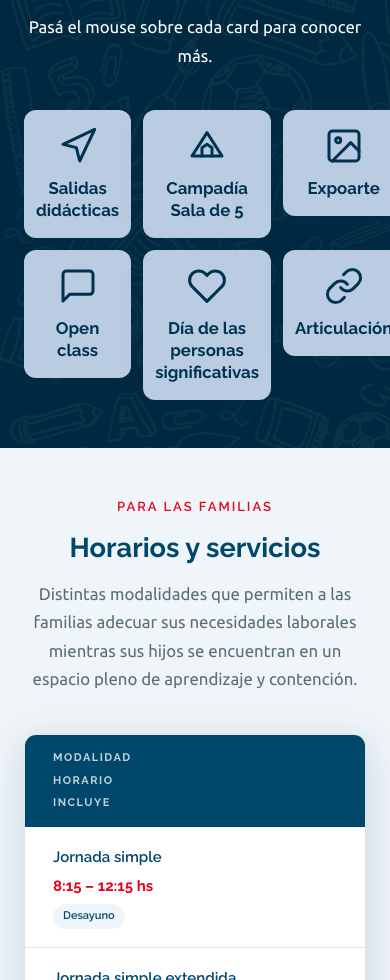
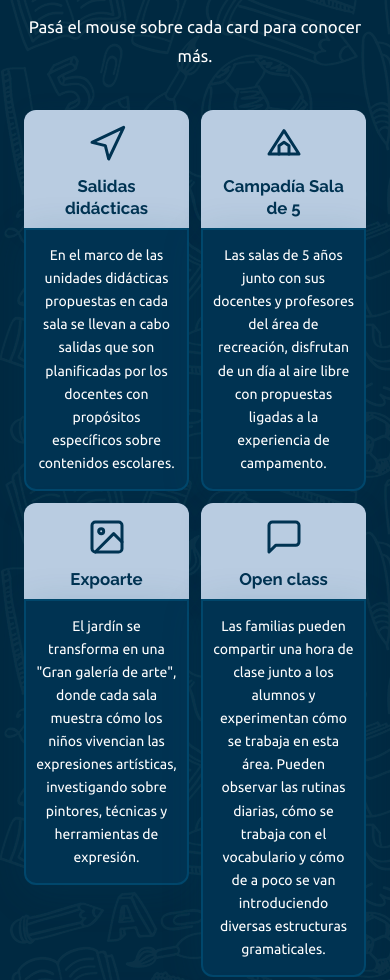
Before and after one commit to aulatechsc/sitioweb, a plain HTML site: page nivel-inicial.html in a window 390 px wide. Shown: the part 8455-9435 px from the top of the page. Drawn offline with Linux system fonts and the light colour scheme.

Commit message:
Mobile: flip cards en experiencias muestran contenido directo sin click, grilla responsive corregida

```diff
--- a/nivel-inicial.html
+++ b/nivel-inicial.html
@@ -559,7 +559,7 @@
         <h2 class="section__title">Experiencias educativas</h2>
         <p class="section__desc">Pasá el mouse sobre cada card para conocer más.</p>
       </div>
-      <div class="flip-grid" style="grid-template-columns:repeat(3,1fr)">
+      <div class="flip-grid">
 
         <div class="flip-card">
           <div class="flip-card__inner">
--- a/styles.css
+++ b/styles.css
@@ -1234,15 +1234,14 @@ ul { list-style: none; }
 @media (max-width: 900px) { .flip-grid { grid-template-columns: repeat(2, 1fr); } }
 @media (max-width: 600px) {
   .flip-grid { grid-template-columns: 1fr 1fr; gap: 12px; }
-  .flip-card { height: auto; perspective: none; }
-  .flip-card__inner { height: auto; transform-style: flat; transition: none; }
+  .flip-card { height: auto; perspective: none; cursor: default; }
+  .flip-card__inner { height: auto; transform-style: flat; transition: none; display: flex; flex-direction: column; }
   .flip-card:hover .flip-card__inner, .flip-card.flipped .flip-card__inner { transform: none; }
   .flip-card__front, .flip-card__back {
     position: static; transform: none !important;
     backface-visibility: visible; -webkit-backface-visibility: visible;
-    padding: 16px 12px;
+    padding: 14px 10px;
   }
-  .flip-card__back { display: none; }
-  .flip-card.flipped .flip-card__front { display: none; }
-  .flip-card.flipped .flip-card__back { display: flex; }
+  .flip-card__back { display: flex; border-radius: 0 0 var(--radius) var(--radius); }
+  .flip-card__front { border-radius: var(--radius) var(--radius) 0 0; padding-bottom: 8px; }
 }
```
Also changed, not shown: nivel-primario.html (line endings or trailing spaces), nivel-secundario.html (line endings or trailing spaces).
